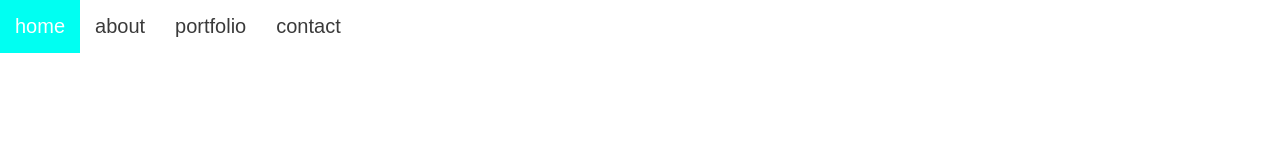
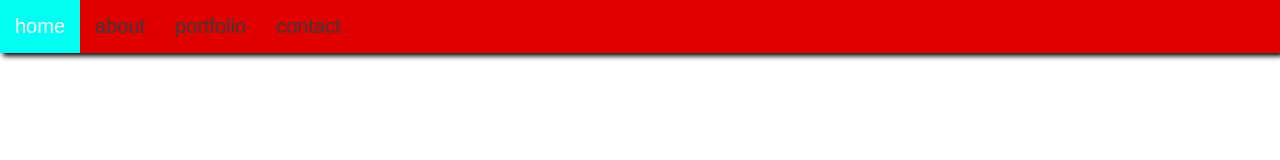
Before and after one commit to Aleksqndrah/aleksqndrah.github.io, a plain HTML site: page index.html in a window 1280 px wide. Drawn offline with Linux system fonts and the light colour scheme.

Commit message:
Update style.css

```diff
--- a/style.css
+++ b/style.css
@@ -22,11 +22,11 @@ body {
 }
 main{
     margin-left: 20px;
-    margin-right:
+    margin-right: 20px;
 }
 
-.nav{
-    background-color: gray;
+.navbar{
+    background-color: rgb(224, 0, 0);
     box-shadow: 3px 3px 5px rgb(0, 0, 0);
 }
 .navbar ul{
```
